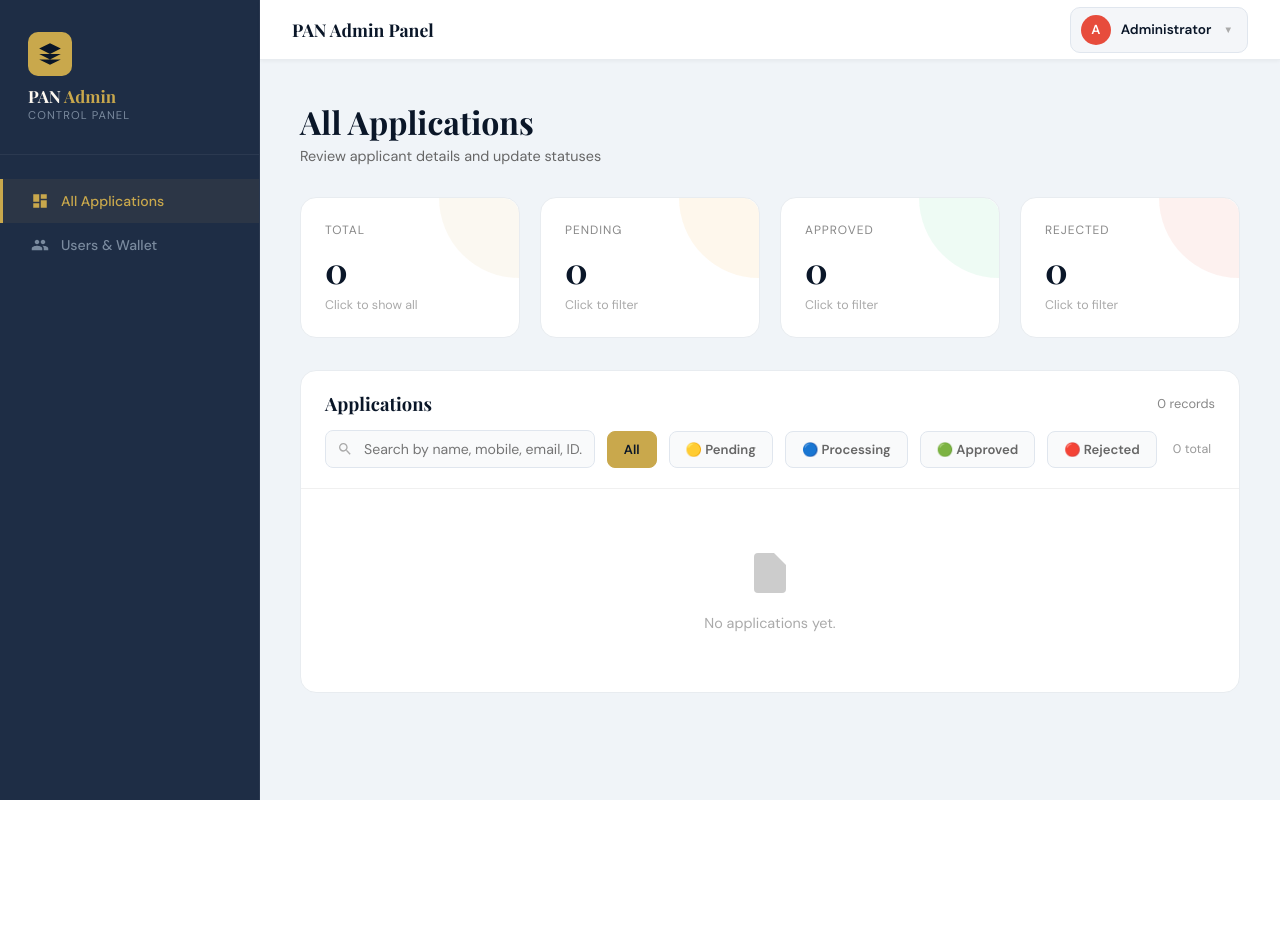
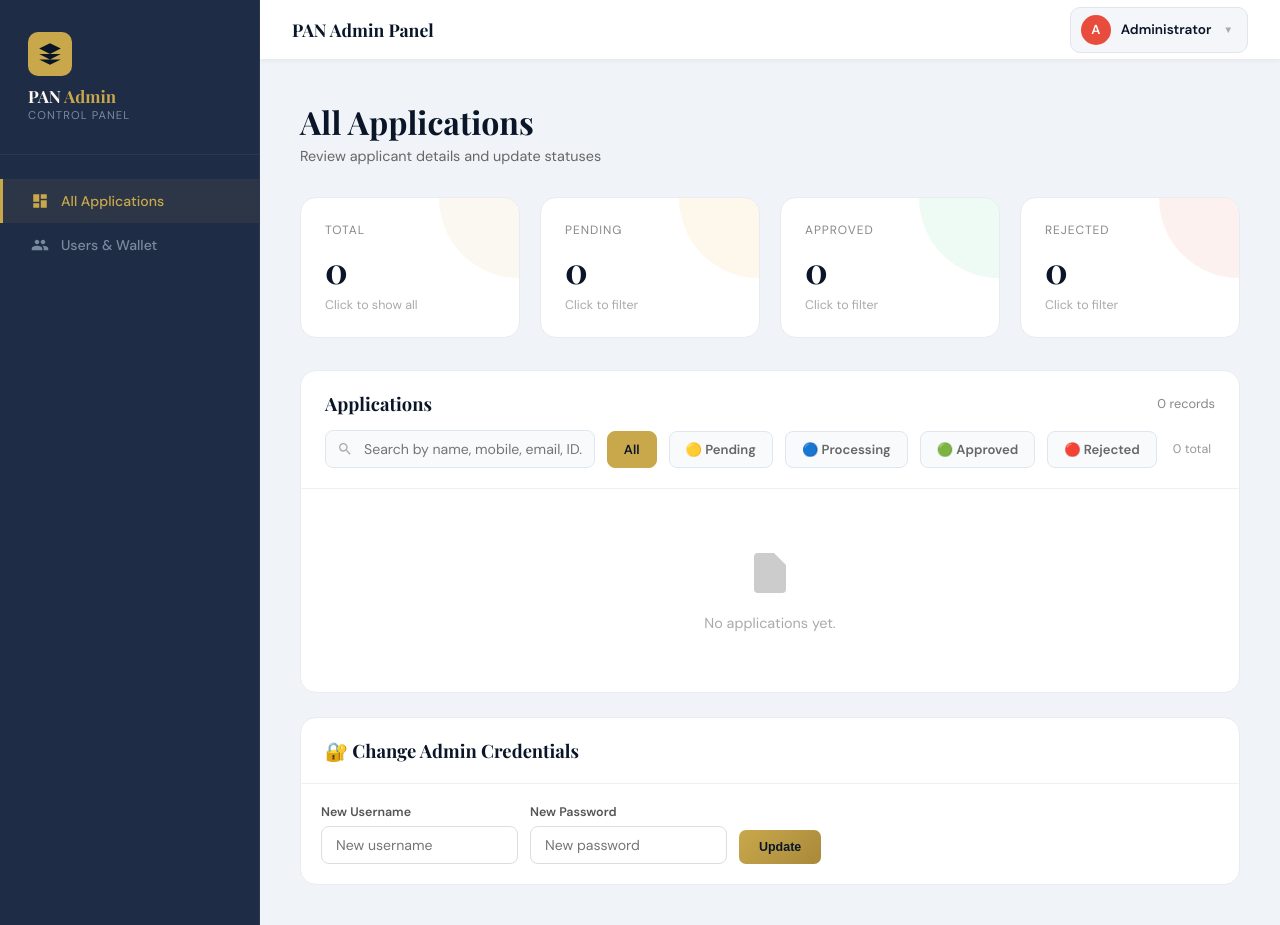
Before and after one commit to Magamin2260/magaminpan, a Flask app: page /admin in a window 1280 px wide. Before the commit the page ends 800 px from the top, so only its background shows below. Run offline with Flask 3, Linux system fonts and the light colour scheme; the visitor is signed in with stand-in values (Sample User, id 1); data that the repository does not hold is empty; some libraries are stand-ins or nearby versions.

Commit message:
Update admin.html

```diff
--- a/templates/admin.html
+++ b/templates/admin.html
@@ -359,7 +359,25 @@
         {% endif %}
       </div>
     </div>
-
+<!-- Change Admin Credentials -->
+      <div class="card" style="margin-top:24px;">
+        <div class="card-header"><h3>🔐 Change Admin Credentials</h3></div>
+        <div style="padding:20px;">
+          <form method="POST" action="/admin/change-credentials" style="display:flex;gap:12px;flex-wrap:wrap;align-items:flex-end;">
+            <div>
+              <label style="font-size:0.78rem;font-weight:600;color:#555;display:block;margin-bottom:6px;">New Username</label>
+              <input type="text" name="new_username" placeholder="New username" required
+                     style="padding:9px 14px;border:1.5px solid #ddd;border-radius:8px;font-family:'DM Sans',sans-serif;font-size:0.88rem;outline:none;">
+            </div>
+            <div>
+              <label style="font-size:0.78rem;font-weight:600;color:#555;display:block;margin-bottom:6px;">New Password</label>
+              <input type="password" name="new_password" placeholder="New password" required
+                     style="padding:9px 14px;border:1.5px solid #ddd;border-radius:8px;font-family:'DM Sans',sans-serif;font-size:0.88rem;outline:none;">
+            </div>
+            <button type="submit" class="btn-add-sm" style="padding:10px 20px;">Update</button>
+          </form>
+        </div>
+      </div>
   </main>
   </div><!-- /flex wrapper -->
 </div>
```
